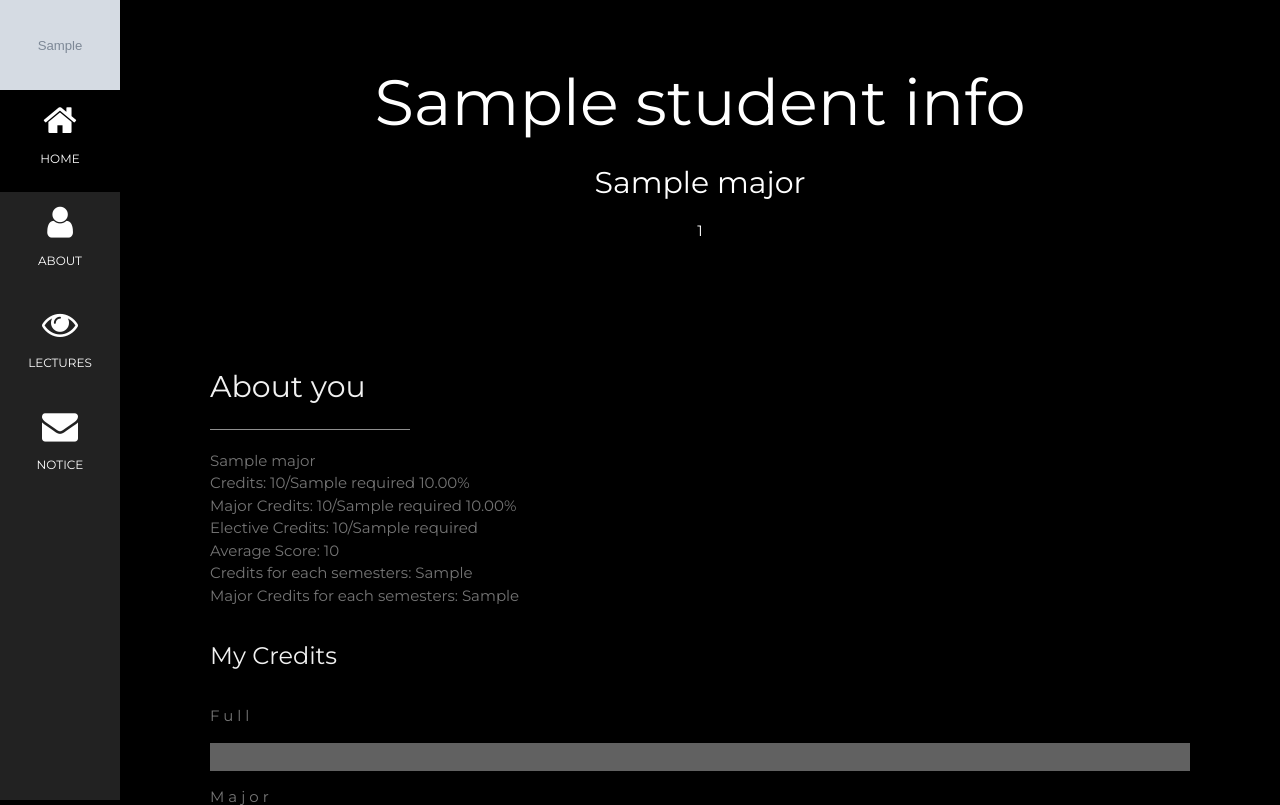
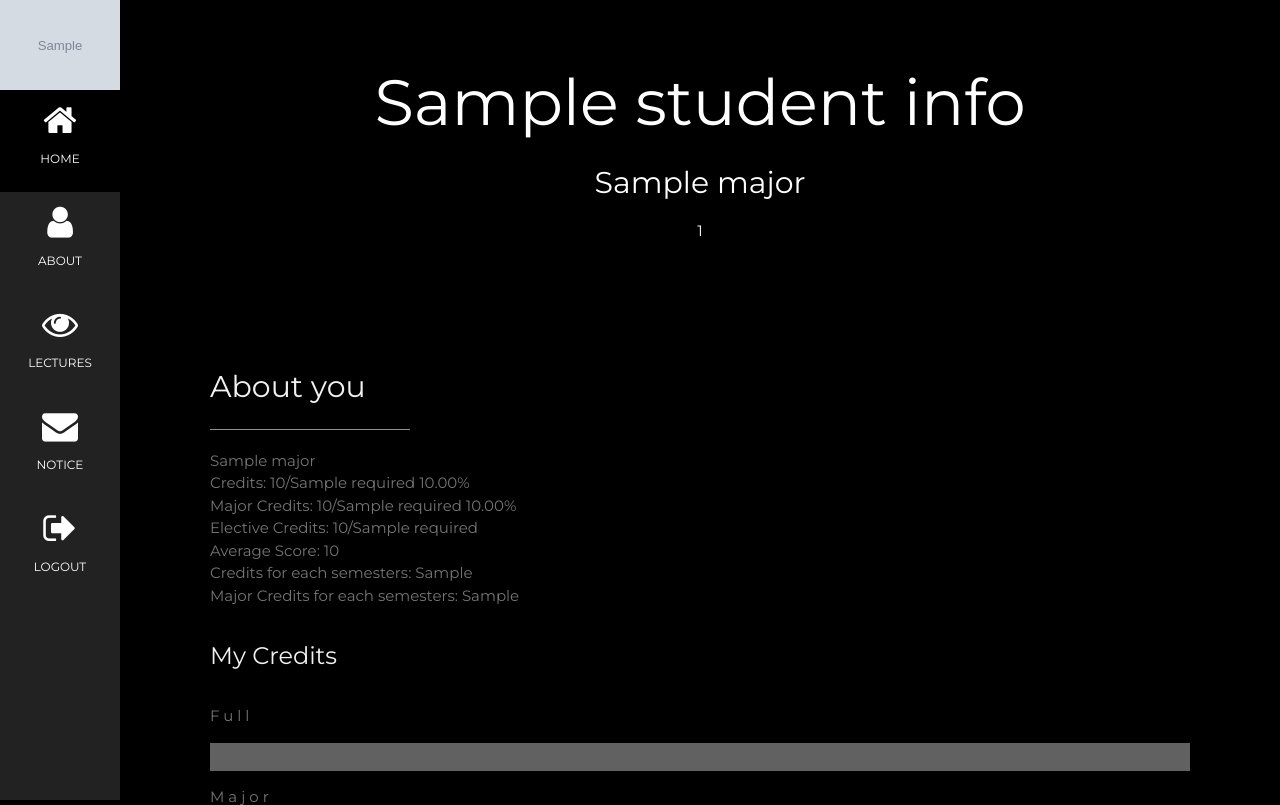
Before and after one commit to ChoiVadim/test, a Flask app: template templates/index.html in a window 1280 px wide. Shown: the top 805 px of the page. Run offline with Flask 3, Linux system fonts and the light colour scheme; the template is opened without the code that fills it: most values are stand-ins (such as "Sample title", 1, 10 or a date in 2020); grey boxes marked "Sample" are stand-in pictures.

Commit message:
[Add] Logout

```diff
--- a/app.py
+++ b/app.py
@@ -49,5 +49,11 @@ def login():
     return render_template("login.html", error="")
 
 
+@app.route("/logout")
+def logout():
+    session.pop("cookies", None)
+    return redirect(url_for("index"))
+
+
 if __name__ == "__main__":
     app.run(host="localhost", port=5000, debug=True)
--- a/src/kwuni.py
+++ b/src/kwuni.py
@@ -46,10 +46,12 @@ class KwangwoonUniversityApi:
 
     def _encryptor(self, publicKey: str, phrase: str) -> str | None:
         js_path = os.path.join(self.current_dir, "js", "jsencryptor.js")
+        # js_path = os.path.join(self.current_dir, "js", "jsencryptor.mjs")
 
         try:
             result = subprocess.run(
                 ["node", js_path, publicKey, phrase],
+                # ["/usr/bin/node", js_path, publicKey, phrase],
                 stdout=subprocess.PIPE,
                 stderr=subprocess.PIPE,
             )
--- a/templates/index.html
+++ b/templates/index.html
@@ -44,15 +44,20 @@ body, h1,h2,h3,h4,h5,h6 {font-family: "Montserrat", sans-serif}
     <i class="fa fa-envelope w3-xxlarge"></i>
     <p>NOTICE</p>
   </a>
+  <a href="{{ url_for('logout') }}" class="w3-bar-item w3-button w3-padding-large w3-hover-black">
+    <i class="fa fa-sign-out w3-xxlarge"></i>
+    <p>LOGOUT</p>
+  </a>
 </nav>
 
 <!-- Navbar on small screens (Hidden on medium and large screens) -->
 <div class="w3-top w3-hide-large w3-hide-medium" id="myNavbar">
   <div class="w3-bar w3-black w3-opacity w3-hover-opacity-off w3-center w3-small">
-    <a href="#" class="w3-bar-item w3-button" style="width:25% !important">HOME</a>
-    <a href="#about" class="w3-bar-item w3-button" style="width:25% !important">ABOUT</a>
-    <a href="#photos" class="w3-bar-item w3-button" style="width:25% !important">PHOTOS</a>
-    <a href="#contact" class="w3-bar-item w3-button" style="width:25% !important">CONTACT</a>
+    <a href="#" class="w3-bar-item w3-button" style="width:20% !important">HOME</a>
+    <a href="#about" class="w3-bar-item w3-button" style="width:20% !important">ABOUT</a>
+    <a href="#photos" class="w3-bar-item w3-button" style="width:20% !important">LECTURES</a>
+    <a href="#contact" class="w3-bar-item w3-button" style="width:20% !important">NOTICE</a>
+    <a href="{{ url_for('logout') }}" class="w3-bar-item w3-button" style="width:20% !important">LOGOUT</a>
   </div>
 </div>
 
```
Also changed, not shown: templates/login.html (+8 -0 lines).
